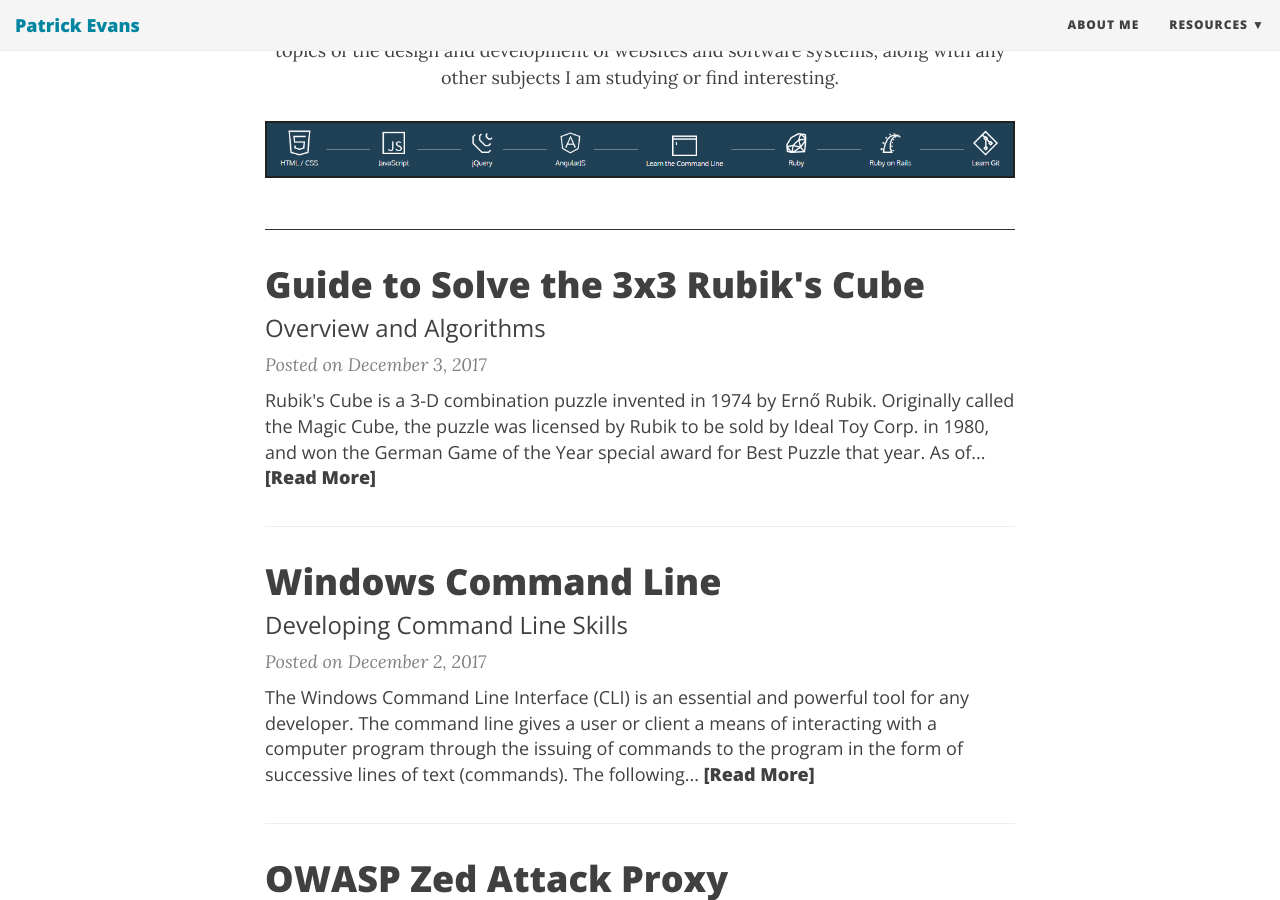
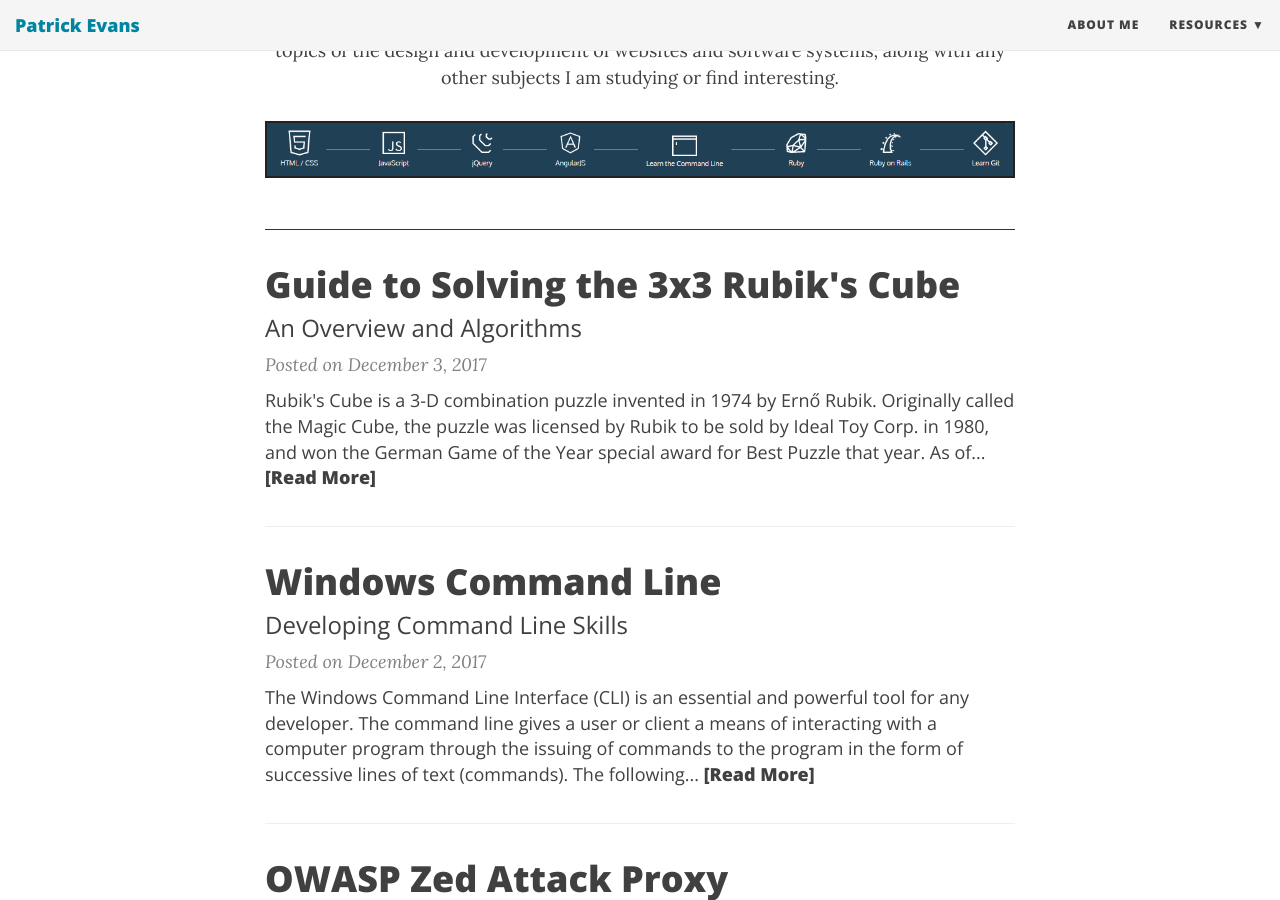
Before and after one commit to patevs/old_blog, a Jekyll site: the page built from index.html, in a window 1280 px wide and 900 px high, scrolled down 908 px. Built offline with Jekyll 4.4.1, drawn with Linux system fonts in a browser that asks for light colours; nearby versions of some CDN libraries; the list of posts is cut into pages by our own code.

Commit message:
content_spacing_4 rubik _post

```diff
--- a/_posts/2017-12-03-rubix-cube.md
+++ b/_posts/2017-12-03-rubix-cube.md
@@ -1,7 +1,7 @@
 ---
 layout: post
-title: Guide to Solve the 3x3 Rubik's Cube
-subtitle: Overview and Algorithms
+title: Guide to Solving the 3x3 Rubik's Cube
+subtitle: An Overview and Algorithms
 ---
 
 <div style="border-bottom:1px solid black">
@@ -60,12 +60,14 @@ ___
 <br>
 <img src="/img/rubik_stage_3_cross.png" style="border:1px solid black; display:block; margin:auto" />
 
+<br>
 ### Edges:
 * After making the yellow cross on the top of the cube you have to put the yellow edge pieces on their final places to match the colours of the side center pieces.
 * Switch the front and left edge pieces with the following algorithm: <br>
 <br>
 <img src="/img/rubik_stage_3_edges.png" style="border:1px solid black; display:block; margin:auto" />
 
+<br>
 ### Corners:
 * Only the last layer corners are left unsolved. First we have to get them to the right spot, so don't worry about the orientation in this step.
 * Find a piece which is already in the right place, move it to the right-front-top corner then apply the following algorithm to switch (cycle) the three wrong pieces:
@@ -74,11 +76,12 @@ ___
 | :---: | :---: |
 | ![corners](https://ruwix.com/pics/solution/15.png) | <img src="/img/rubik_stage_3_corners.png" style="border:1px solid black" /> |
 
+<br>
 1. With all pieces in their right places you just have to orient the corner pieces to finish the puzzle. This proved to be the most complicated step so read the instructions bellow carefully.
 2. Hold the cube in your hand with an unsolved corner in the front-right-top corner, then do the algorithm below twice or four times until that specific piece is oriented correctly: <br>
 <img src="/img/rubik_stage_3_final.png" style="border:1px solid black; display:block; margin:auto" /><br>
 3. Turn the top layer only to move another unsolved yellow piece to the front-right-top corner of the cube and do the same __R' D' R D__ algorithm again until this specific piece is ok. Be careful not to move the two bottom layers between the algorithms and never rotate the whole cube.
 4. Repeat this until your Cube is __solved__.
 <br>
-
+___
 <br>
```
